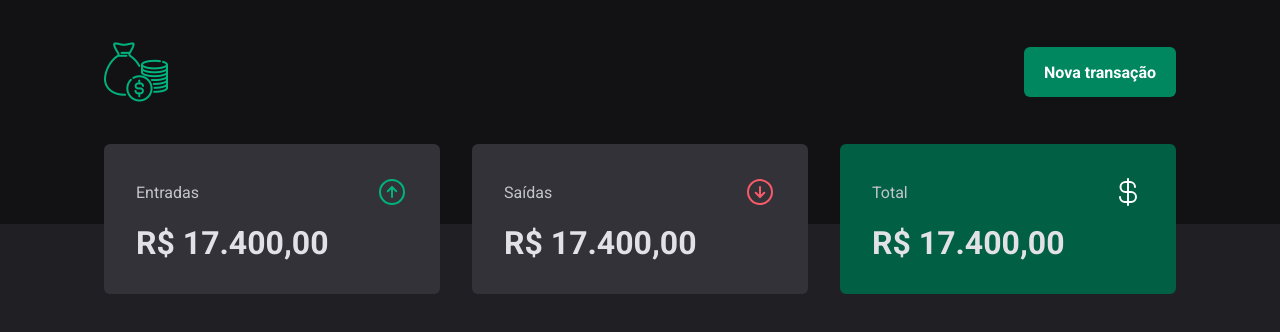
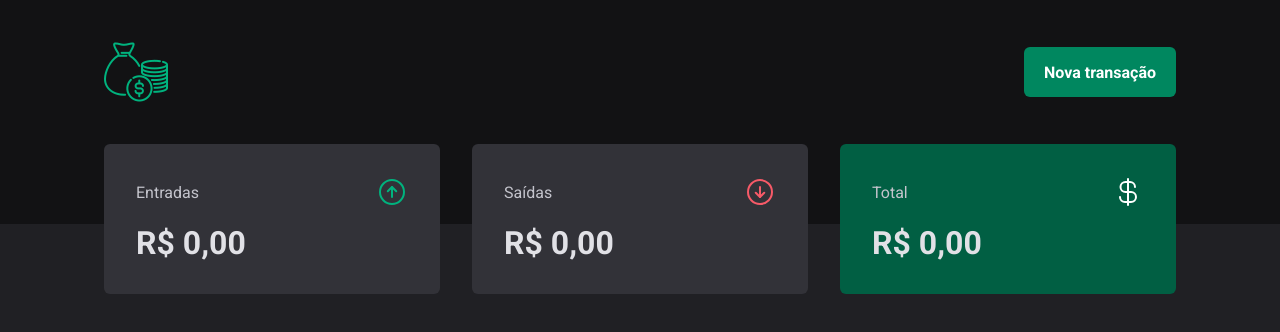
Before and after one commit to danvieira97/ignite-dtmoney, a React (Vite) app: page / in a window 1280 px wide. Shown: the top 332 px of the page. Built offline with nearby package versions, Linux system fonts and the light colour scheme; no server answers.

Commit message:
feat: add date and price formatter

```diff
--- a/src/components/Summary/index.tsx
+++ b/src/components/Summary/index.tsx
@@ -2,6 +2,7 @@
 import { SummaryContainer, SummaryCard } from './styles'
 import { useContext } from 'react'
 import { TransactionContext } from '../../contexts/TransactionsContext'
+import { priceFormatter } from '../../utils/formatter'
 
 export function Summary() {
   const { transactions } = useContext(TransactionContext)
@@ -35,7 +36,7 @@
           <ArrowCircleUp size={32} color="#00b37e" />
         </header>
 
-        <strong>R$ 17.400,00</strong>
+        <strong>{priceFormatter.format(summary.income)}</strong>
       </SummaryCard>
 
       <SummaryCard>
@@ -44,7 +45,7 @@
           <ArrowCircleDown size={32} color="#f75a68" />
         </header>
 
-        <strong>R$ 17.400,00</strong>
+        <strong>{priceFormatter.format(summary.outcome)}</strong>
       </SummaryCard>
 
       <SummaryCard variant="green">
@@ -53,7 +54,7 @@
           <CurrencyDollar size={32} color="#fff" />
         </header>
 
-        <strong>R$ 17.400,00</strong>
+        <strong>{priceFormatter.format(summary.total)}</strong>
       </SummaryCard>
     </SummaryContainer>
   )
--- a/src/pages/Transactions/index.tsx
+++ b/src/pages/Transactions/index.tsx
@@ -8,6 +8,7 @@
   TransactionsTable,
 } from './styles'
 import { TransactionContext } from '../../contexts/TransactionsContext'
+import { dateFormatter, priceFormatter } from '../../utils/formatter'
 
 export function Transactions() {
   const { transactions } = useContext(TransactionContext)
@@ -28,11 +29,14 @@
                   <td width="50%">{transaction.description}</td>
                   <td>
                     <PriceHighlight variant={transaction.type}>
-                      {transaction.price}
+                      {transaction.type === 'outcome' && '- '}
+                      {priceFormatter.format(transaction.price)}
                     </PriceHighlight>
                   </td>
                   <td>{transaction.category}</td>
-                  <td>{transaction.createdAt}</td>
+                  <td>
+                    {dateFormatter.format(new Date(transaction.createdAt))}
+                  </td>
                 </tr>
               )
             })}
--- /dev/null
+++ b/src/utils/formatter.ts
@@ -0,0 +1,6 @@
+export const dateFormatter = new Intl.DateTimeFormat('pt-BR')
+
+export const priceFormatter = new Intl.NumberFormat('pt-BR', {
+  currency: 'BRL',
+  style: 'currency',
+})
```
